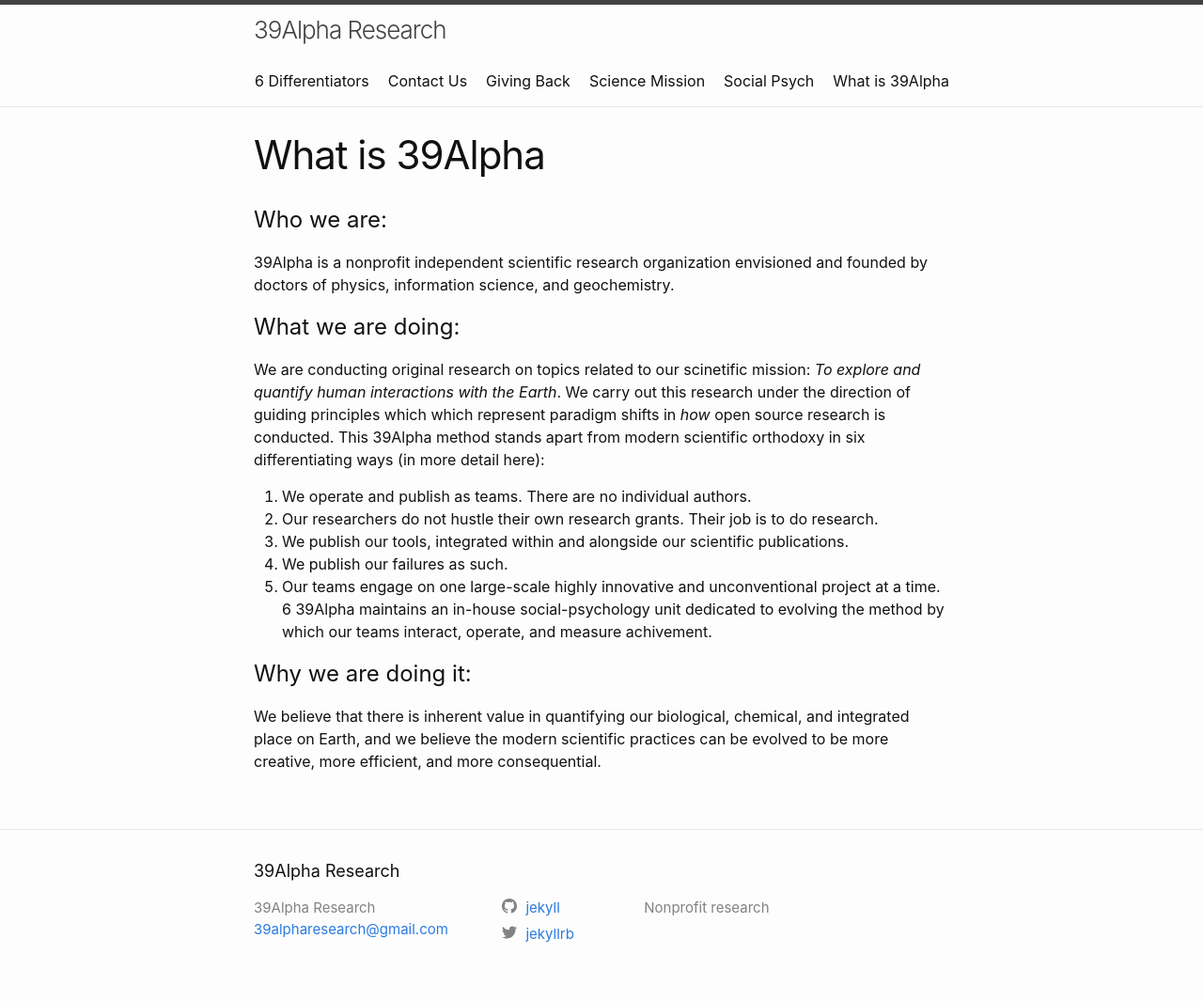
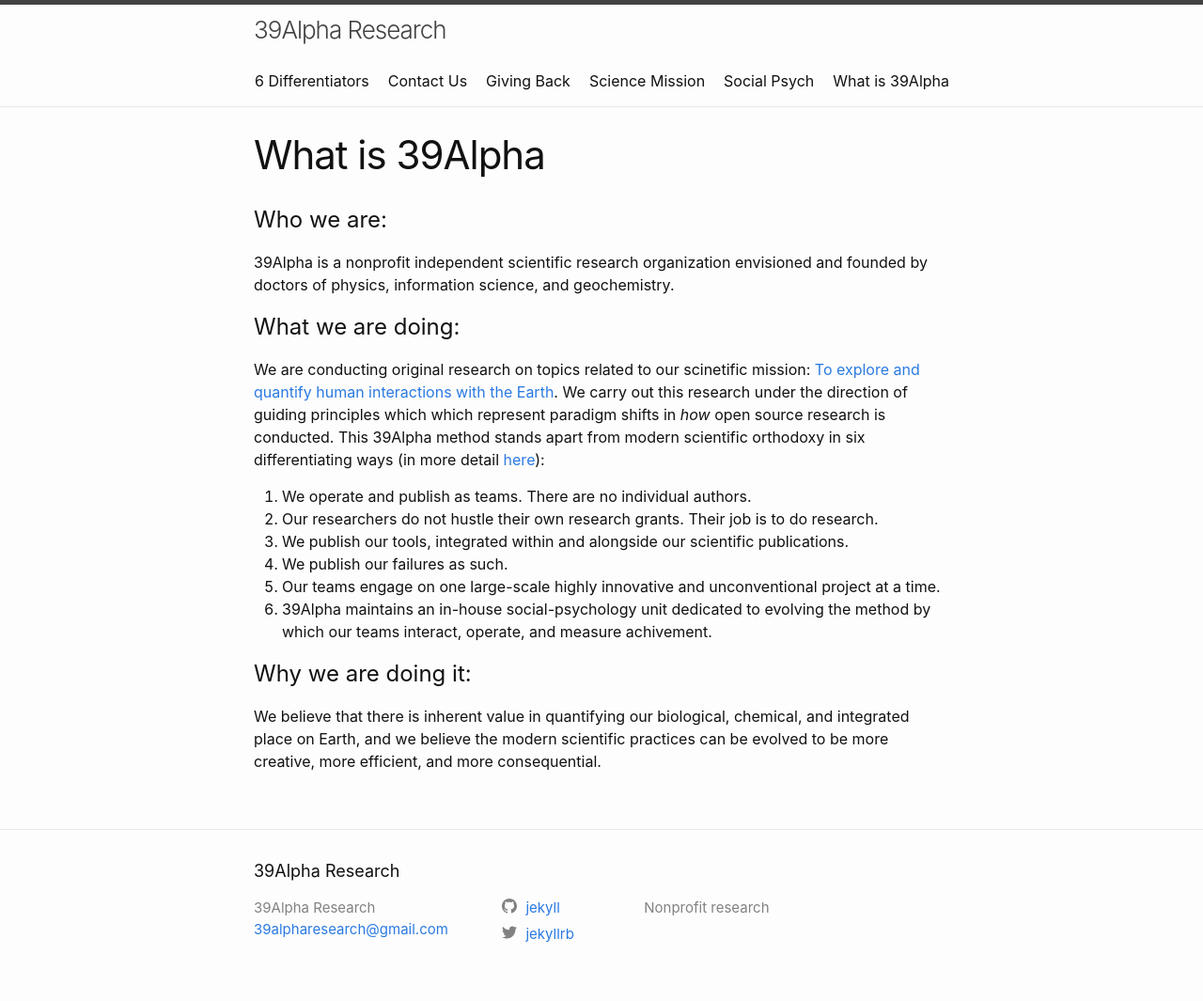
Before and after one commit to 39alpha/39alpharesearch.org, a Jekyll site: the page built from what-is-39alpha.md, in a window 1280 px wide. Shown: the whole page at 94% size. Built offline with Jekyll 4.4.1, drawn with Linux system fonts in a browser that asks for light colours; some of the changed lines change nothing that is shown.

Commit message:
Update what-is-39alpha.md

```diff
--- a/what-is-39alpha.md
+++ b/what-is-39alpha.md
@@ -9,14 +9,14 @@ permalink: /what-is-39alpha/
 
 
 # What we are doing:
-We are conducting original research on topics related to our scinetific mission: _To explore and quantify human interactions with the Earth_. We carry out this research under the direction of guiding principles which which represent paradigm shifts in _how_ open source research is conducted. This 39Alpha method stands apart from modern scientific orthodoxy in six differentiating ways (in more detail here):
+We are conducting original research on topics related to our scinetific mission: [To explore and quantify human interactions with the Earth](Projects). We carry out this research under the direction of guiding principles which which represent paradigm shifts in _how_ open source research is conducted. This 39Alpha method stands apart from modern scientific orthodoxy in six differentiating ways (in more detail [here](Six-Differnetiators)):
 
 1. We operate and publish as teams. There are no individual authors.
 2. Our researchers do not hustle their own research grants. Their job is to do research.
 3. We publish our tools, integrated within and alongside our scientific publications.
 4. We publish our failures as such.
 5. Our teams engage on one large-scale highly innovative and unconventional project at a time.
-6 39Alpha maintains an in-house social-psychology unit dedicated to evolving the method by which our teams interact, operate, and measure achivement.
+6. 39Alpha maintains an in-house social-psychology unit dedicated to evolving the method by which our teams interact, operate, and measure achivement.
 
 # Why we are doing it:
 We believe that there is inherent value in quantifying our biological, chemical, and integrated place on Earth, and we believe the modern scientific practices can be evolved to be more creative, more efficient, and more consequential.
```
